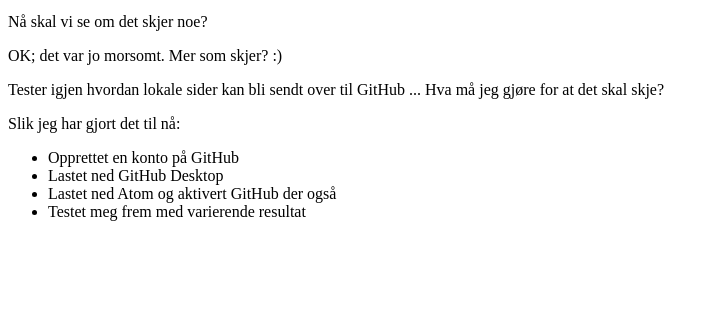
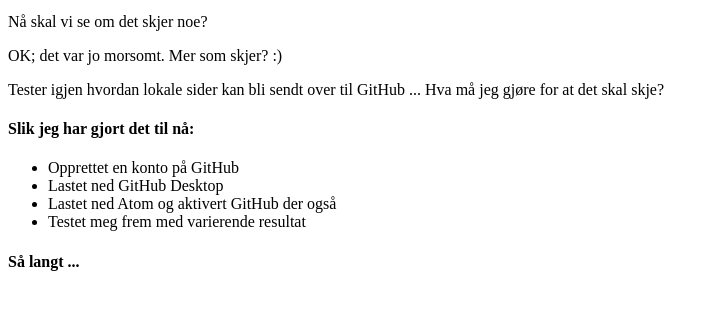
Before and after one commit to Knusk/knuteinarsnettsted, a plain HTML site: page index.html in a window 1280 px wide. Shown: the part 101-410 px from the top of the page, without its empty margins (0-719 px from the left). Drawn offline with Linux system fonts and the light colour scheme.

Commit message:
Liten korrektur ...

```diff
--- a/index.html
+++ b/index.html
@@ -10,12 +10,13 @@
 <p>Nå skal vi se om det skjer noe?</p>
 <p>OK; det var jo morsomt. Mer som skjer? :)</p>
 <p>Tester igjen hvordan lokale sider kan bli sendt over til GitHub ... Hva må jeg gjøre for at det skal skje?</p>
-<p>Slik jeg har gjort det til nå: </p>
+<h4>Slik jeg har gjort det til nå: </h4>
 <ul>
   <li>Opprettet en konto på GitHub</li>
   <li>Lastet ned GitHub Desktop</li>
   <li>Lastet ned Atom og aktivert GitHub der også</li>
   <li>Testet meg frem med varierende resultat</li>
 </ul>
+<h4>Så langt ...</h4>
   </body>
 </html>
```
